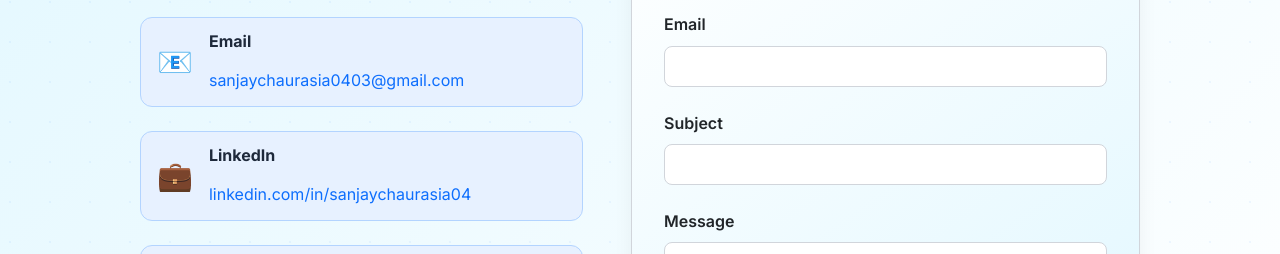
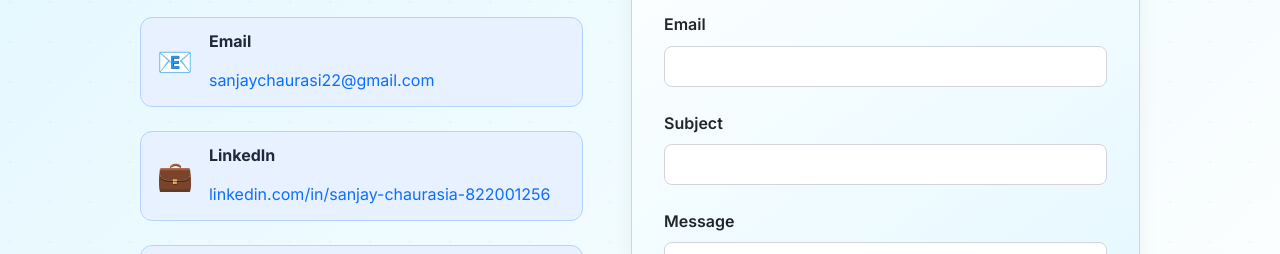
Before and after one commit to Sanjaychaurasia04/Portfolio, a React (Vite) app in the folder client/vite-project/: page / in a window 1280 px wide. Shown: the part 5243-5497 px from the top of the page. Built offline with nearby package versions, Linux system fonts and the light colour scheme.

Commit message:
Update contact details in Contact component
Updated contact information including email, LinkedIn, and GitHub links.

```diff
--- a/client/vite-project/src/components/Contact.jsx
+++ b/client/vite-project/src/components/Contact.jsx
@@ -56,7 +56,7 @@ export default function Contact() {
                 <div>
                   <h4>Email</h4>
                   <a href="mailto:sanjaychaurasia0403@gmail.com" className="contact__link">
-                    sanjaychaurasia0403@gmail.com
+                    sanjaychaurasi22@gmail.com
                   </a>
                 </div>
               </div>
@@ -66,12 +66,12 @@ export default function Contact() {
                 <div>
                   <h4>LinkedIn</h4>
                   <a
-                    href="https://linkedin.com/in/sanjaychaurasia04"
+                    href="https://www.linkedin.com/in/sanjay-chaurasia-822001256/"
                     className="contact__link"
                     target="_blank"
                     rel="noopener noreferrer"
                   >
-                    linkedin.com/in/sanjaychaurasia04
+                    linkedin.com/in/sanjay-chaurasia-822001256
                   </a>
                 </div>
               </div>
@@ -81,7 +81,7 @@ export default function Contact() {
                 <div>
                   <h4>GitHub</h4>
                   <a
-                    href="https://github.com/Sanjaychaurasia04"
+                    href="https://github.com/Sanjaychaurasia04/"
                     className="contact__link"
                     target="_blank"
                     rel="noopener noreferrer"
```
